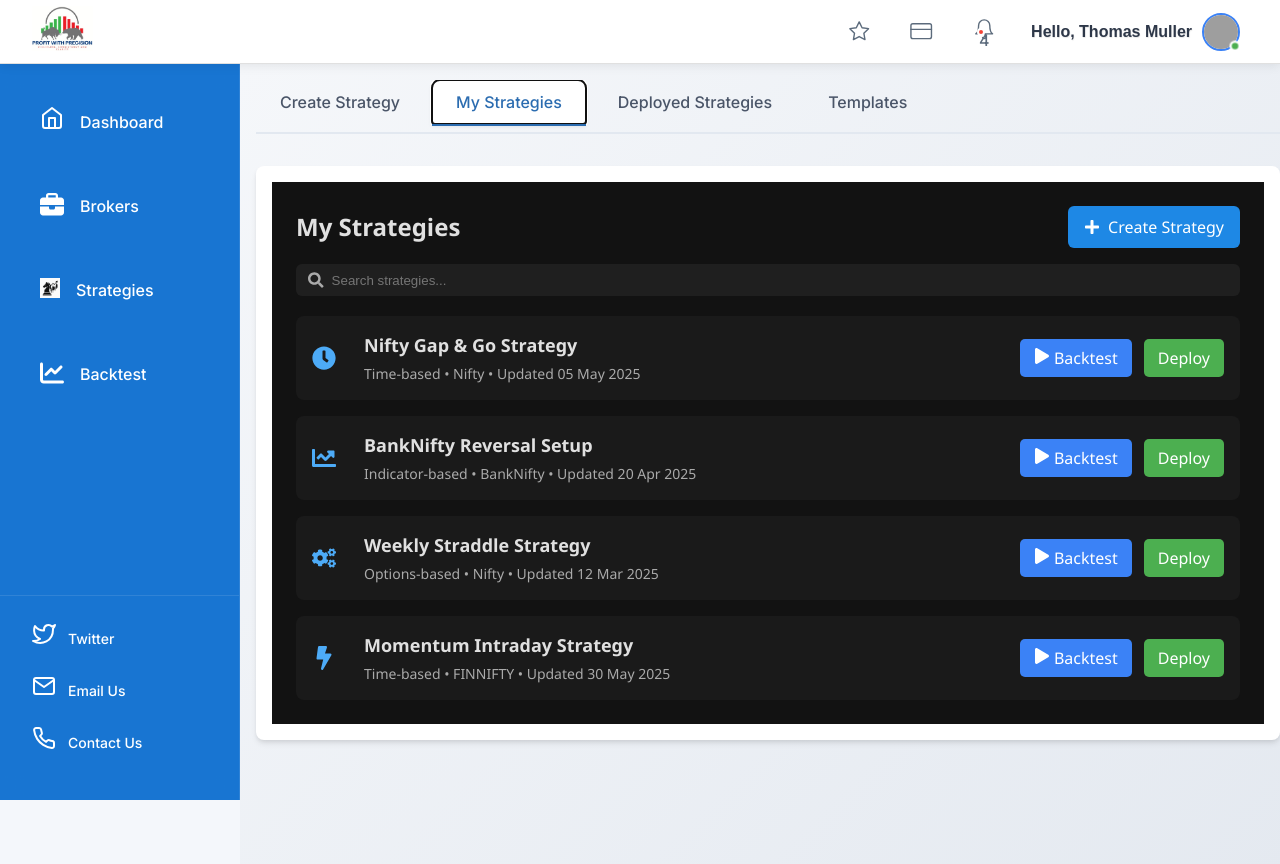
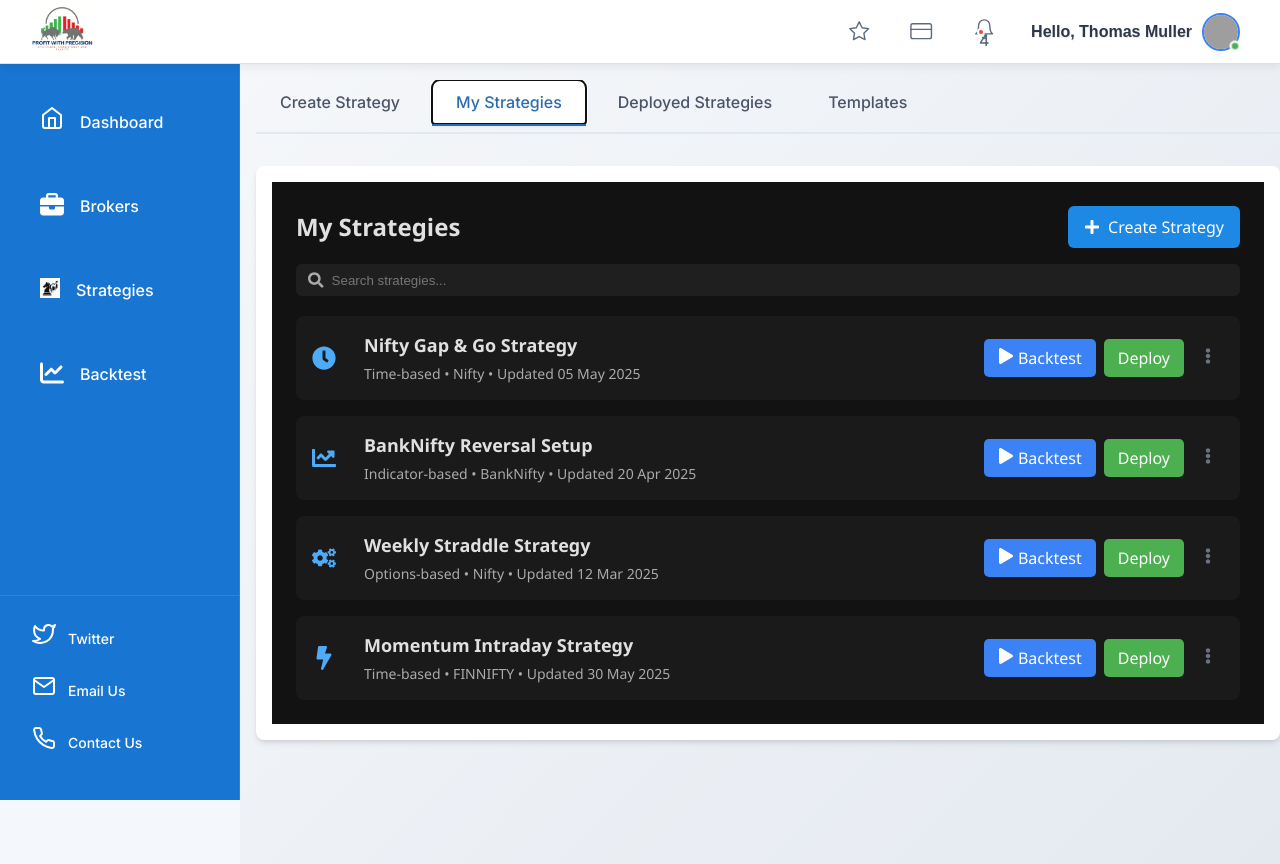
Before and after one commit to sudhanshu2070/last-trade, a React (Vite) app: page /strategies in a window 1280 px wide. Both pictures are taken after a click on the button "My Strategies". Shown: the top 864 px of the page. Built offline with nearby package versions, Linux system fonts and the light colour scheme; grey boxes are pictures that could not be loaded.

Commit message:
Added my strategies 1.6

```diff
--- a/src/Pages/StrategyTabs/MyStrategies/MyStrategies.module.css
+++ b/src/Pages/StrategyTabs/MyStrategies/MyStrategies.module.css
@@ -120,3 +120,55 @@
   background-color: #4caf50;
   color: white;
 }
+
+.menuContainer {
+  position: relative;
+  display: inline-block;
+}
+
+.menuButton {
+  background: none;
+  border: none;
+  color: #6b7280;
+  cursor: pointer;
+  padding: 8px;
+  font-size: 1rem;
+  border-radius: 4px;
+}
+
+.menuButton:hover {
+  background-color: #f3f4f6;
+}
+
+.menuPopup {
+  position: absolute;
+  right: 0;
+  top: 100%;
+  background-color: white;
+  border: 1px solid #e5e7eb;
+  border-radius: 6px;
+  box-shadow: 0 4px 6px rgba(0, 0, 0, 0.1);
+  z-index: 10;
+  min-width: 120px;
+}
+
+.menuPopup button {
+  display: block;
+  width: 100%;
+  padding: 8px 16px;
+  text-align: left;
+  background: none;
+  border: none;
+  color: #374151;
+  cursor: pointer;
+}
+
+.menuPopup button:hover {
+  background-color: #f3f4f6;
+}
+
+.strategyActions {
+  display: flex;
+  align-items: center;
+  gap: 8px;
+}
--- a/src/Pages/StrategyTabs/MyStrategies/MyStrategies.tsx
+++ b/src/Pages/StrategyTabs/MyStrategies/MyStrategies.tsx
@@ -1,6 +1,6 @@
-import React from 'react';
+import React, { useState, useRef, useEffect } from 'react';
 import styles from './MyStrategies.module.css';
-import { FaPlay, FaPlus, FaSearch } from 'react-icons/fa';
+import { FaPlay, FaPlus, FaSearch, FaEllipsisV } from 'react-icons/fa';
 import { FaClock, FaChartLine, FaCogs, FaBolt } from 'react-icons/fa';
 
 const strategies = [
@@ -8,29 +8,57 @@ const strategies = [
     id: 1,
     title: 'Nifty Gap & Go Strategy',
     description: 'Time-based • Nifty • Updated 05 May 2025',
-    icon: <FaClock />, // Time-based
+    icon: <FaClock />,
   },
   {
     id: 2,
     title: 'BankNifty Reversal Setup',
     description: 'Indicator-based • BankNifty • Updated 20 Apr 2025',
-    icon: <FaChartLine />, // Indicator-based
+    icon: <FaChartLine />,
   },
   {
     id: 3,
     title: 'Weekly Straddle Strategy',
     description: 'Options-based • Nifty • Updated 12 Mar 2025',
-    icon: <FaCogs />, // Options-based
+    icon: <FaCogs />,
   },
   {
     id: 4,
     title: 'Momentum Intraday Strategy',
     description: 'Time-based • FINNIFTY • Updated 30 May 2025',
-    icon: <FaBolt />, // Time-based with speed emphasis
+    icon: <FaBolt />,
   }
 ];
 
 const MyStrategies: React.FC = () => {
+  const [openMenuId, setOpenMenuId] = useState<number | null>(null);
+  const menuRefs = useRef<(HTMLDivElement | null)[]>([]);
+
+  useEffect(() => {
+    const handleClickOutside = (event: MouseEvent) => {
+      if (openMenuId !== null &&
+          menuRefs.current[openMenuId] &&
+          !menuRefs.current[openMenuId]?.contains(event.target as Node)) {
+        setOpenMenuId(null);
+      }
+    };
+
+    document.addEventListener('mousedown', handleClickOutside);
+    return () => {
+      document.removeEventListener('mousedown', handleClickOutside);
+    };
+  }, [openMenuId]);
+
+  const toggleMenu = (id: number) => {
+    setOpenMenuId(openMenuId === id ? null : id);
+  };
+
+  const handleAction = (action: string, strategyId: number) => {
+    console.log(`${action} strategy ${strategyId}`);
+    setOpenMenuId(null);
+    // Add your action handlers here
+  };
+
   return (
     <div className={styles.container}>
       {/* Header */}
@@ -65,6 +93,21 @@ const MyStrategies: React.FC = () => {
             <div className={styles.strategyActions}>
               <button className={styles.backtestButton}><FaPlay /> Backtest</button>
               <button className={styles.deployButton}>Deploy</button>
+              <div className={styles.menuContainer} ref={el => { menuRefs.current[strategy.id] = el; }}>
+                <button
+                  className={styles.menuButton}
+                  onClick={() => toggleMenu(strategy.id)}
+                >
+                  <FaEllipsisV />
+                </button>
+                {openMenuId === strategy.id && (
+                  <div className={styles.menuPopup}>
+                    <button onClick={() => handleAction('Edit', strategy.id)}>Edit</button>
+                    <button onClick={() => handleAction('Duplicate', strategy.id)}>Duplicate</button>
+                    <button onClick={() => handleAction('Delete', strategy.id)}>Delete</button>
+                  </div>
+                )}
+              </div>
             </div>
           </div>
         ))}
```
Lines whose indentation alone changed are shown as unchanged.
